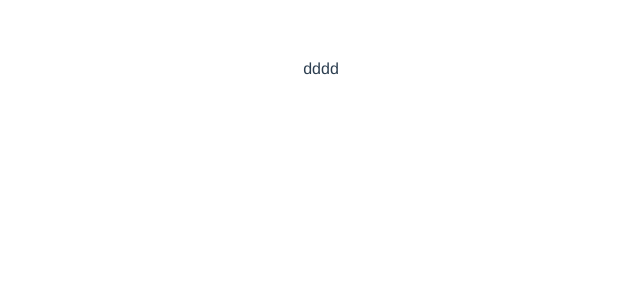
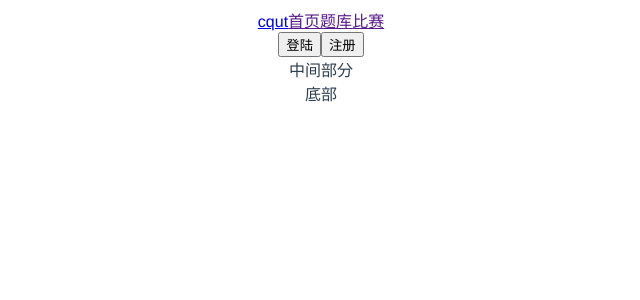
Before and after one commit to cp3geek/onlinejudge_frontend, a Vue app: page /#/home in a window 1280 px wide. Shown: the top 300 px of the page, without its empty margins (319-959 px from the left). Built offline with nearby package versions, Linux system fonts and the light colour scheme.

Commit message:
feat(home.vue): 编写oj首页页面

```diff
--- a/src/App.vue
+++ b/src/App.vue
@@ -2,7 +2,7 @@
 // This starter template is using Vue 3 <script setup> SFCs
 // Check out https://v3.vuejs.org/api/sfc-script-setup.html#sfc-script-setup
 import Home from '@/views/Home.vue'
-// import HelloWorld from './components/HelloWorld.vue'
+
 
 </script>
 
@@ -19,6 +19,6 @@ import Home from '@/views/Home.vue'
   -moz-osx-font-smoothing: grayscale;
   text-align: center;
   color: #2c3e50;
-  margin-top: 60px;
+  /* margin-top: 60px; */
 }
 </style>
--- a/src/views/Home.vue
+++ b/src/views/Home.vue
@@ -1,11 +1,21 @@
 <template>
-  dddd
+
+  <div>
+    <div>
+      <a href="/">cqut</a>
+      <a href="">首页</a>
+      <a href="">题库</a>
+      <a href="">比赛</a>
+      <div>
+        <button>登陆</button>
+        <button>注册</button>
+      </div>
+    </div>
+  </div>
+  <div>中间部分</div>
+  <div>底部</div>
 </template>
 
 <script lang="ts">
-
-
-export default {
-
-}
+export default {}
 </script>
```
Also changed, not shown: src/plugins/naive.ts (+19 -1 lines).
